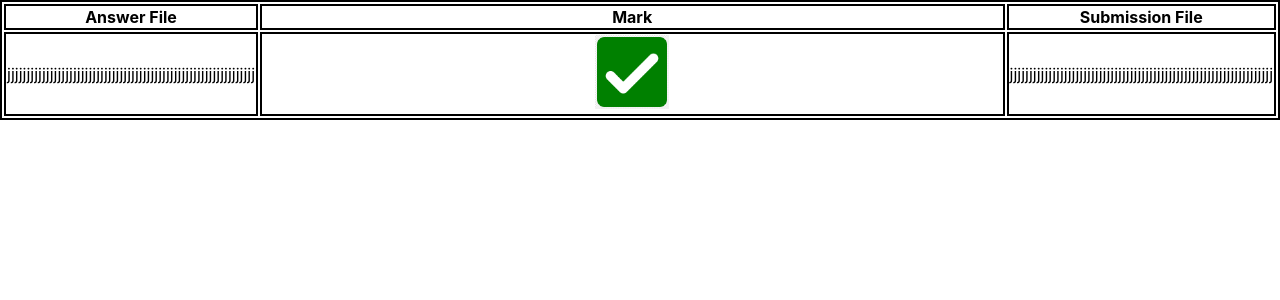
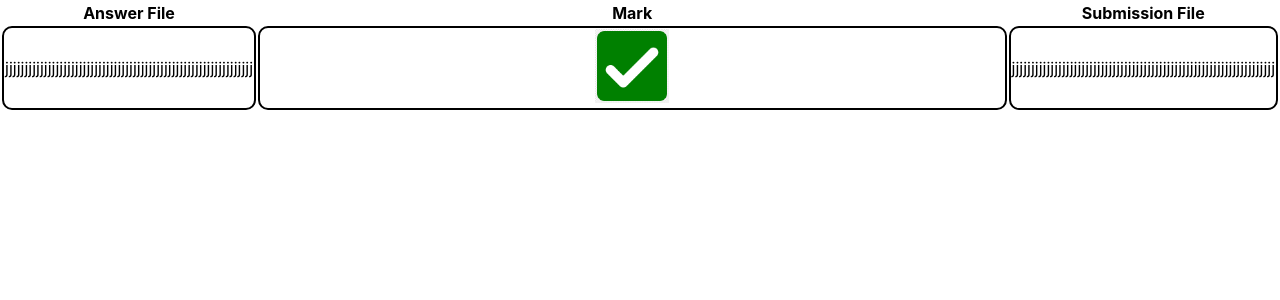
Before and after one commit to AshnahKhalidKhan/CheckSQL, a React (Create React App) app in the folder lazychex/: page / in a window 1280 px wide. Shown: the top 300 px of the page. Built offline with nearby package versions, Linux system fonts and the light colour scheme.

Commit message:
Rounded borders

```diff
--- a/lazychex/src/App.css
+++ b/lazychex/src/App.css
@@ -48,7 +48,12 @@
 
 table, th, td
 {
-  border: 2px solid black;
   text-align: center;
   vertical-align: middle;
 }
+
+td
+{
+  border: 2px solid black;
+  border-radius: 10px;
+}
```
